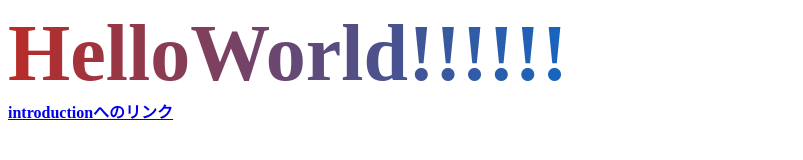
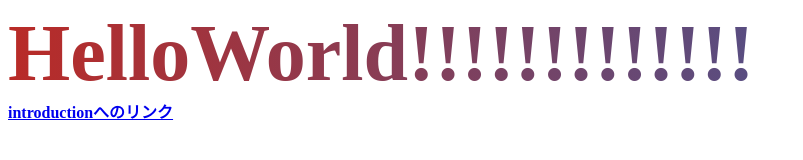
Before and after one commit to matumoto1234/github-pages-sandbox, a plain HTML site: page index.html in a window 1280 px wide. Shown: the whole page, without its empty margins (0-803 px from the left). Drawn offline with Linux system fonts and the light colour scheme.

Commit message:
fix width

```diff
--- a/style.css
+++ b/style.css
@@ -1,5 +1,4 @@
 .title {
-  width: 7em;
   font-size: 80px;
   font-weight: bold;
   background-image: linear-gradient(to right, #b92b27, #1565c0);
```
